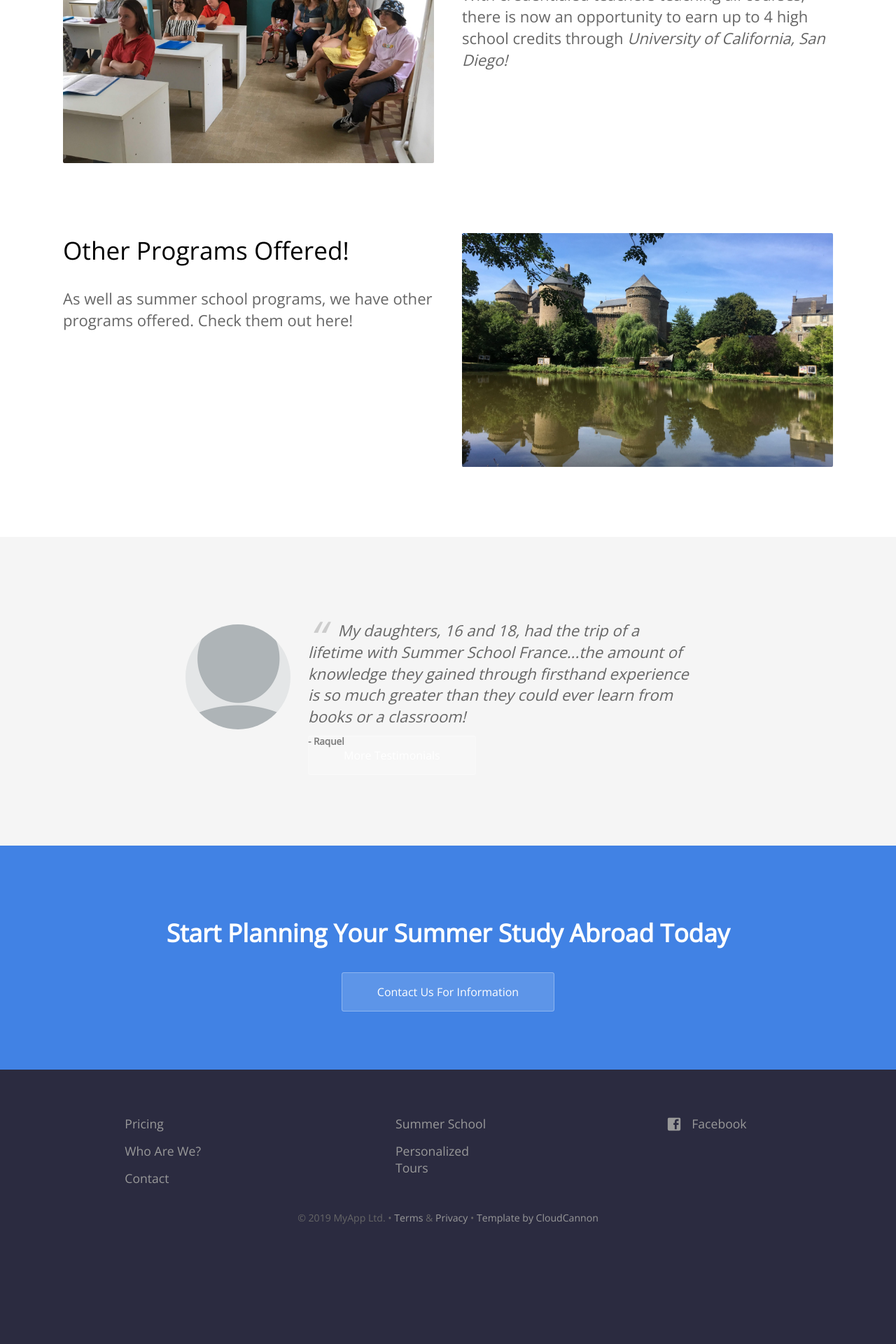
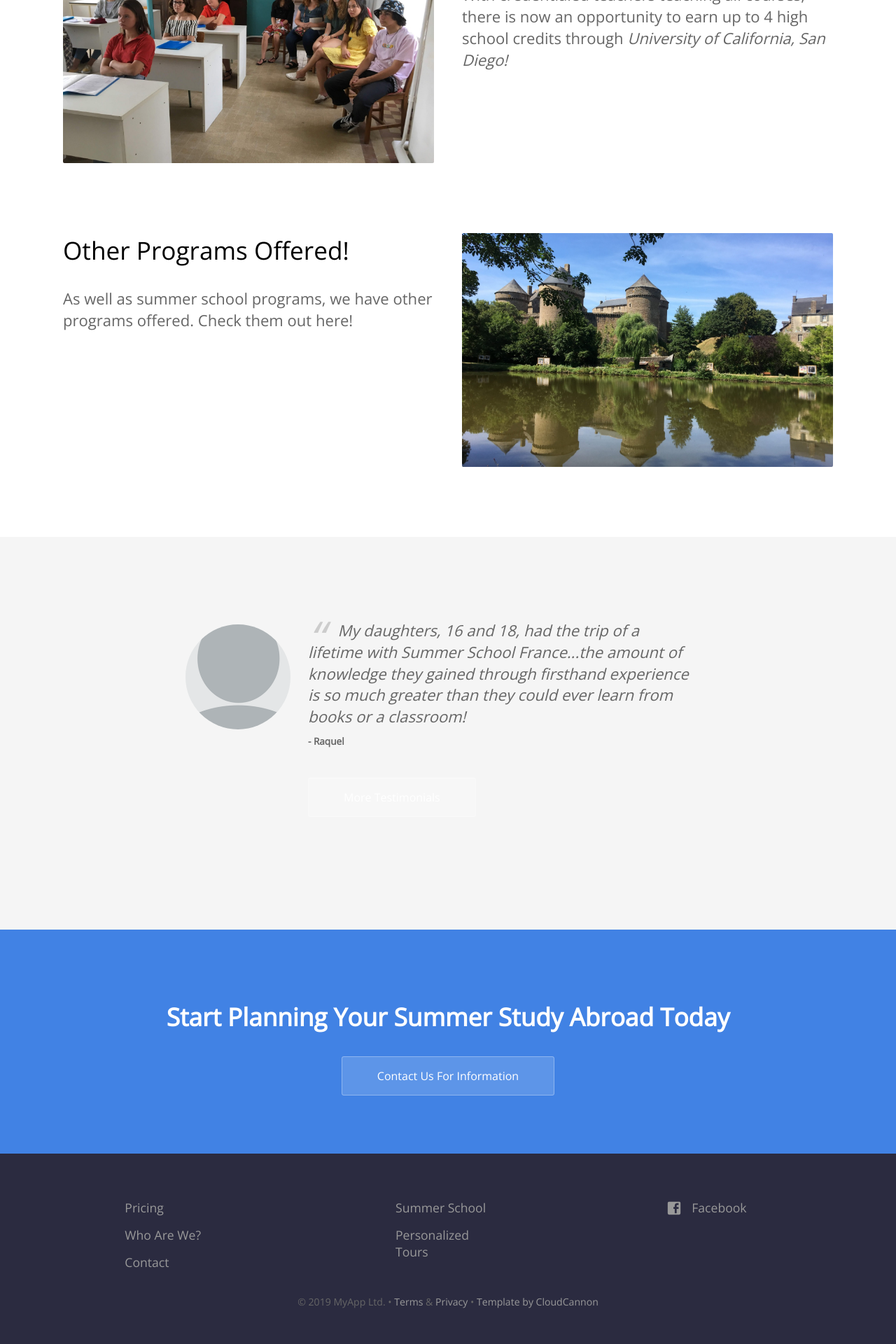
Before and after one commit to baritchie/project1, a Jekyll site: the page built from index.html, in a window 1280 px wide. Shown: the part 1178-3098 px from the top of the page at 70% size. Built offline with Jekyll 4.4.1, drawn with Linux system fonts in a browser that asks for light colours; before the commit the page ends 2978 px from its top, so only the background shows below that.

Commit message:
Updated 'index.html' via CloudCannon

```diff
--- a/index.html
+++ b/index.html
@@ -64,7 +64,7 @@ description: 4 Week Programs Enrolling Now!
 					<p class="editable author">
 						- Raquel
 					</p>
-					<div style="font-style:normal;" class="button alt"><a href="/testimonials/">More Testimonials</a></div>
+					<div style="font-style:normal;" class="cta button alt"><a href="/testimonials/">More Testimonials</a></div>
 				</blockquote>
 			</div>
 		</div>
```
